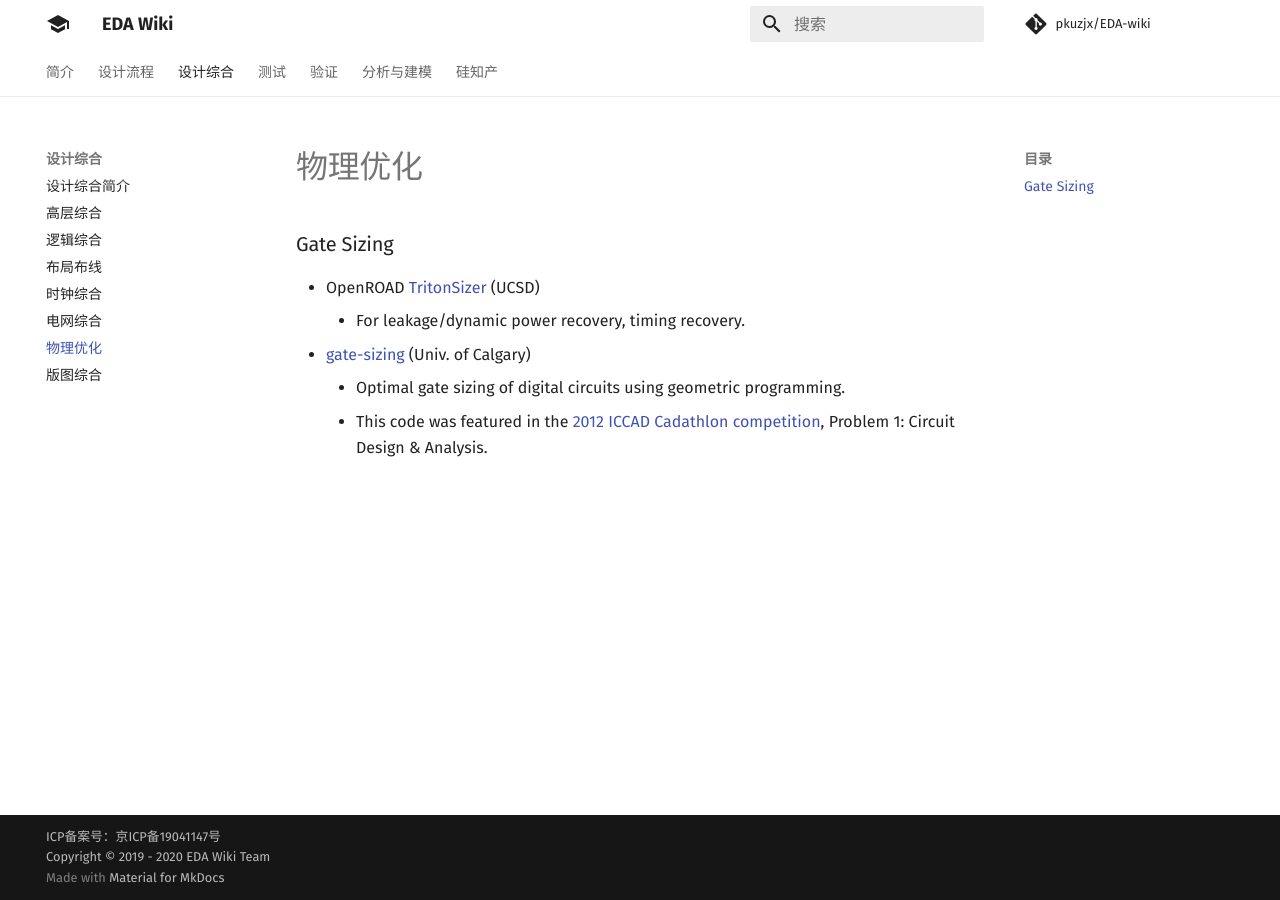
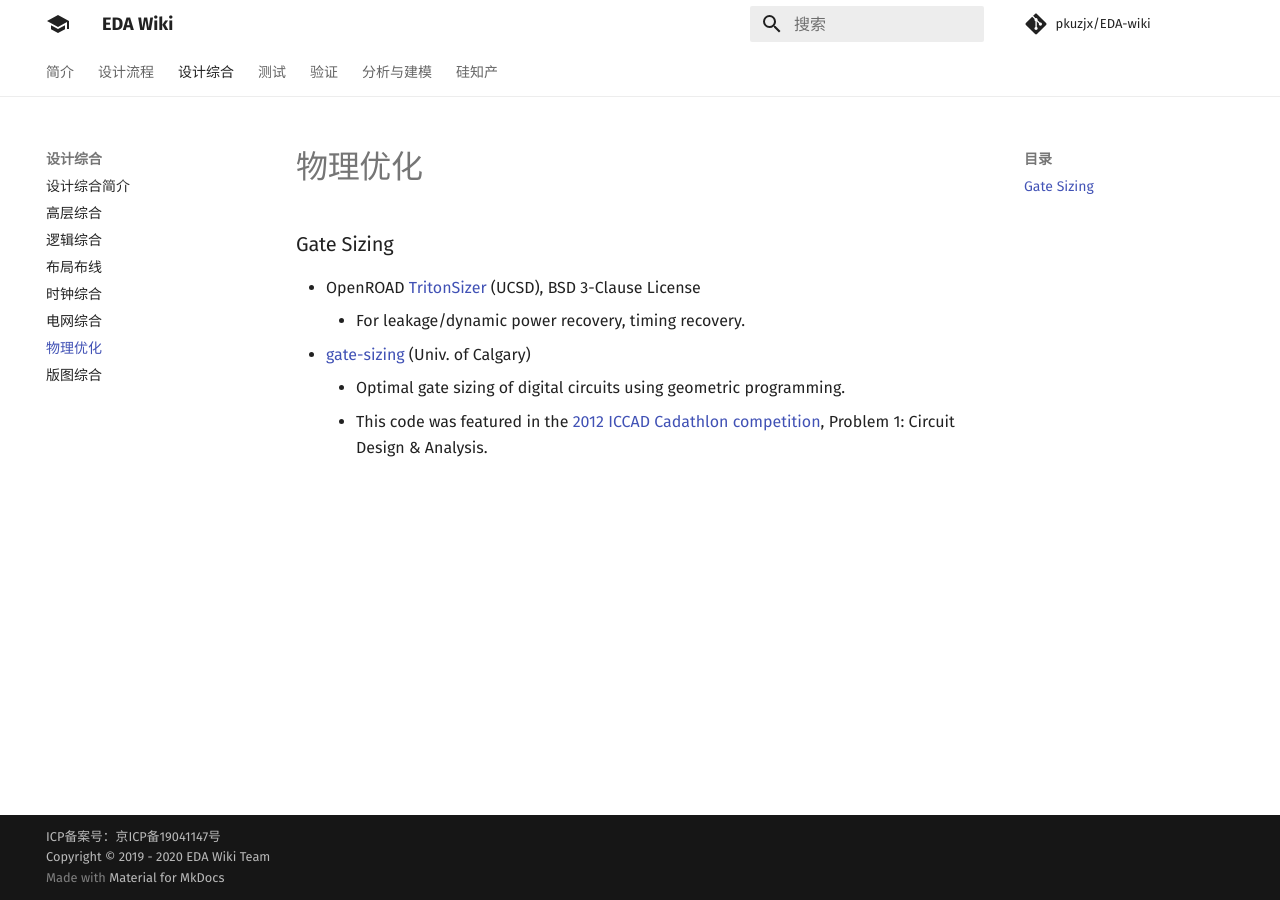
Before and after one commit to daitoto/EDA-wiki, an MkDocs documentation site: the page built from docs/synthesis/opt.md, in a window 1280 px wide. Built offline with MkDocs 1.6.1 and Material for MkDocs 9.7.7, drawn with Linux system fonts in a browser that asks for light colours; comment, search, counter and statistics services are not loaded.

Commit message:
Update opt.md

```diff
--- a/docs/synthesis/opt.md
+++ b/docs/synthesis/opt.md
@@ -1,5 +1,5 @@
 ### Gate Sizing
-- OpenROAD [TritonSizer](https://github.com/The-OpenROAD-Project/TritonSizer) (UCSD)
+- OpenROAD [TritonSizer](https://github.com/The-OpenROAD-Project/TritonSizer) (UCSD), BSD 3-Clause License
   - For leakage/dynamic power recovery, timing recovery.
 - [gate-sizing](https://github.com/lrakai/gate-sizing) (Univ. of Calgary)
   - Optimal gate sizing of digital circuits using geometric programming.
```
